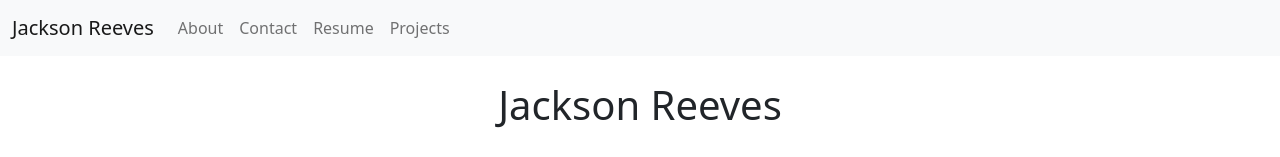
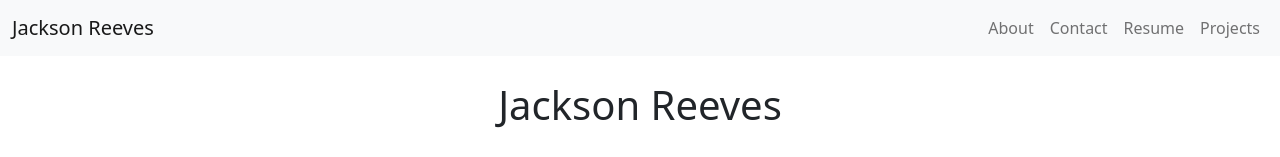
Before and after one commit to jtreeves/portfolio-react, a React (Create React App) app: page / in a window 1280 px wide. Shown: the top 157 px of the page. Built offline with nearby package versions, Linux system fonts and the light colour scheme.

Commit message:
[NavBar] Remove expansion and toggling

```diff
--- a/src/components/NavBar.jsx
+++ b/src/components/NavBar.jsx
@@ -1,17 +1,11 @@
-import { useState } from 'react'
 import { Link } from 'react-router-dom'
 import { Container, Navbar as BootstrapNavBar, Nav } from 'react-bootstrap'
 import person from '../data/person'
 
 function NavBar() {
-    const [expanded, setExpanded] = useState(false)
-
     return (
         <BootstrapNavBar
-            expanded={expanded}
             bg='light'
-            expand='lg'
-            sticky='top'
         >
             <Container fluid>
                 <Link
@@ -21,22 +15,10 @@ function NavBar() {
                     {person.name}
                 </Link>
 
-                <BootstrapNavBar.Toggle
-                    aria-controls='navbarScroll'
-                    onClick={() => setExpanded(expanded ? false : 'expanded')}
-                />
-
-                <BootstrapNavBar.Collapse
-                    id='navbarScroll'
-                >
-                    <Nav
-                        className='me-auto my-2 my-lg-0'
-                        navbarScroll
-                    >
+                <Nav>
                     <Link
                         to='/about'
                         className='nav-link'
-                            onClick={() => setExpanded(false)}
                     >
                         About
                     </Link>
@@ -44,7 +26,6 @@ function NavBar() {
                     <Link
                         to='/contact'
                         className='nav-link'
-                            onClick={() => setExpanded(false)}
                     >
                         Contact
                     </Link>
@@ -52,7 +33,6 @@ function NavBar() {
                     <Link
                         to='/resume'
                         className='nav-link'
-                            onClick={() => setExpanded(false)}
                     >
                         Resume
                     </Link>
@@ -60,12 +40,10 @@ function NavBar() {
                     <Link
                         to='/projects'
                         className='nav-link'
-                            onClick={() => setExpanded(false)}
                     >
                         Projects
                     </Link>
                 </Nav>
-                </BootstrapNavBar.Collapse>
             </Container>
         </BootstrapNavBar>
     )
```
Lines whose indentation alone changed are shown as unchanged.
